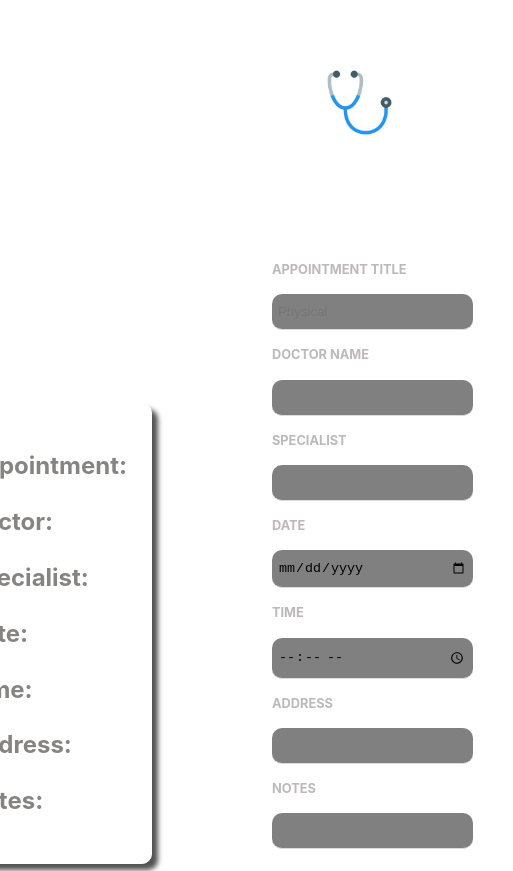
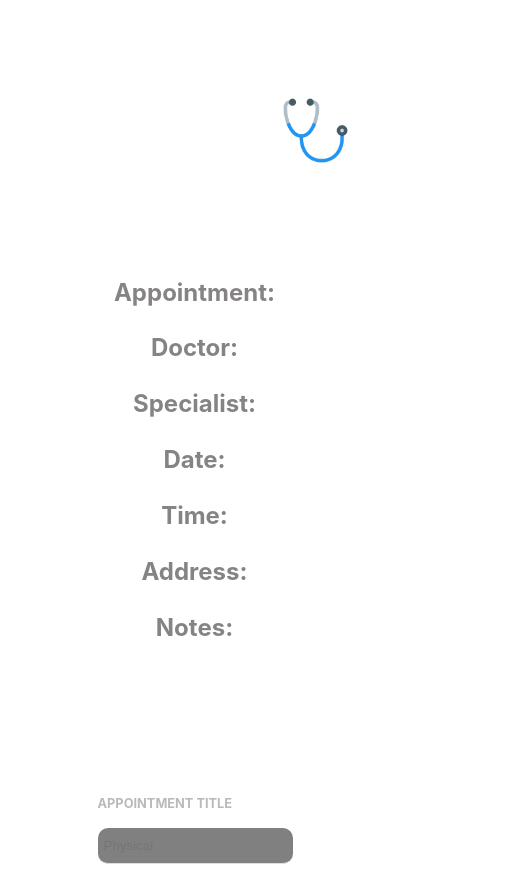
Before and after one commit to choisus08/docuplan_frontend, a Vue app: page /show/1 in a window 390 px wide. Shown: the top 871 px of the page, 513 px wide, since content can reach past the window. Built offline with nearby package versions, Linux system fonts and the light colour scheme; no server answers.

Commit message:
started media query for show page

```diff
--- a/src/views/Show.vue
+++ b/src/views/Show.vue
@@ -232,4 +232,26 @@ input {
     background-color: #646cff;
 }
 
+@media screen and (max-width: 600px) {
+
+.showContainer {
+    display: block;
+    align-items: center;
+    margin: auto;
+    }
+.apptDetails {
+    width: 50vw;
+    margin: 0 0 3em 2.5em;
+    text-align: center;
+    box-shadow: none;
+
+}
+
+form {
+    height: auto;
+    width: 50vw;
+    margin: auto
+}
+}
+
 </style>
```
